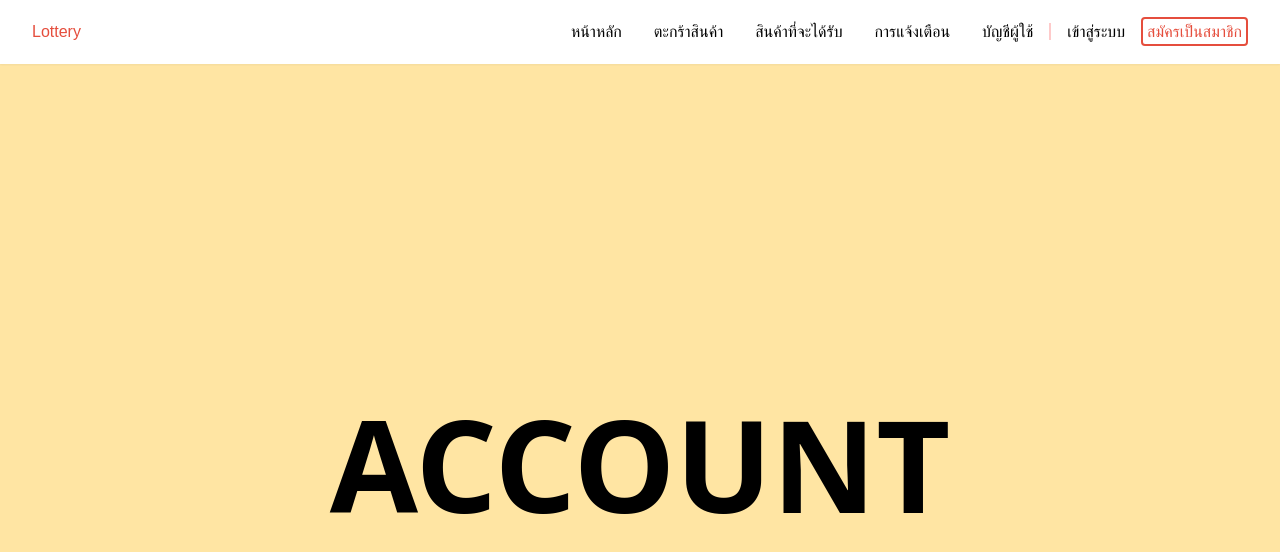
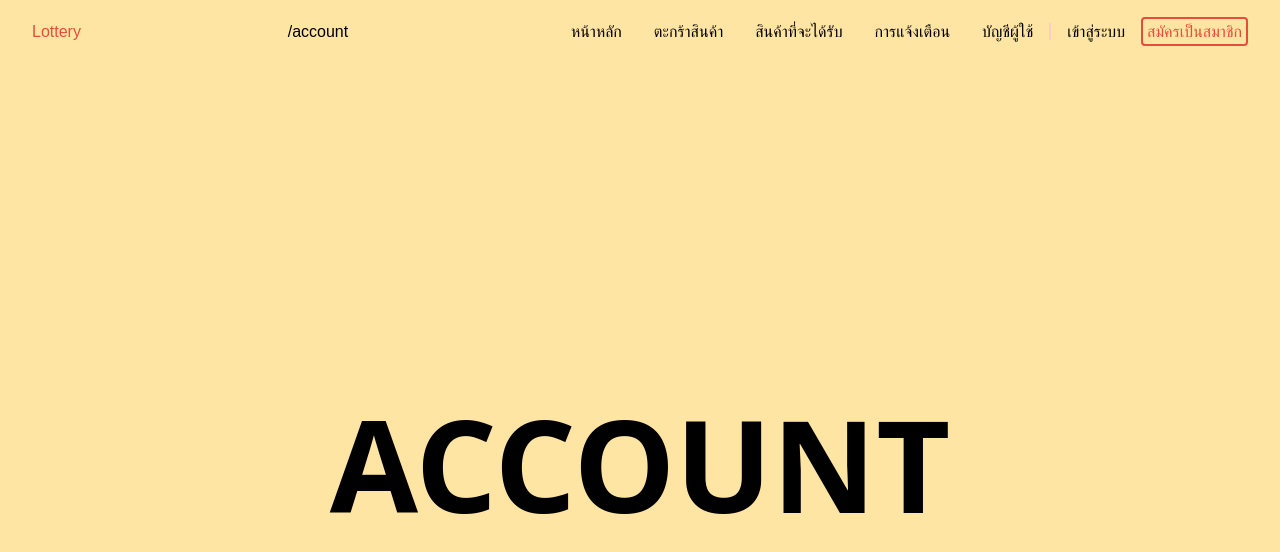
Before and after one commit to nakanokpol/PasswordStrengthChecker, a React (Create React App) app: page /account in a window 1280 px wide. Shown: the top 552 px of the page. Built offline with nearby package versions, Linux system fonts and the light colour scheme.

Commit message:
change navbar color

```diff
--- a/src/App.js
+++ b/src/App.js
@@ -25,7 +25,7 @@ function App() {
   });
   return (
     <>
-      <Navbar toggle={toggle} />
+      <Navbar toggle={toggle}/>
       <Dropdown isOpen={isOpen} toggle={toggle} />
       <Routes>
       <Route path="/" element={<Home/>}/>
--- a/src/content/Navbar.js
+++ b/src/content/Navbar.js
@@ -1,11 +1,16 @@
 import React from "react";
 import { Link } from "react-router-dom";
+import { useLocation } from 'react-router-dom'
+
 const Navbar = ({toggle}) => {
+  const location = useLocation();
   return (
-    <nav className="flex justify-between items-center h-16 bg-white text-black relative shadow-sm font-prompt  " role='navigation'>
+    // white navbar - home ,buy , store
+    <nav className={`flex justify-between items-center h-16 ${location.pathname === "/" ? "bg-white shadow-sm ":"bg-[#FFE5A3] " }  text-black relative font-prompt `} role='navigation'>
       <Link to="/" className="pl-8 text-[#E54E3D]">
         Lottery
       </Link>
+      <p>{location.pathname }</p>
       <div className="px-4 cusor-ponter md:hidden" onClick={toggle}>
         <svg
           xmlns="http://www.w3.org/2000/svg"
--- a/src/page/account.js
+++ b/src/page/account.js
@@ -2,6 +2,7 @@ import React from 'react'
 
 function Account() {
   return (
+
     <div className='h-screen flex justify-center items-center bg-[#FFE5A3]'>
     <h1 className='text-9xl uppercase font-black'>Account</h1>
 </div>
```
